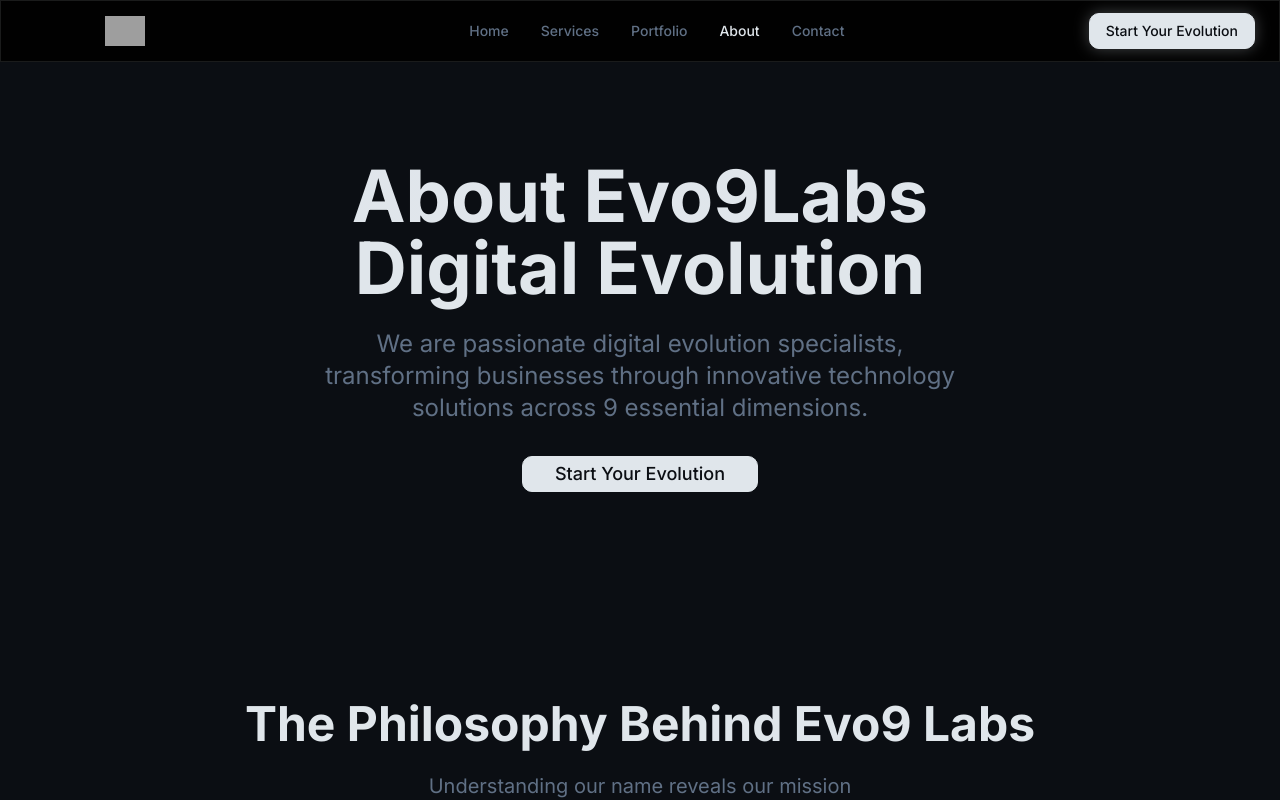
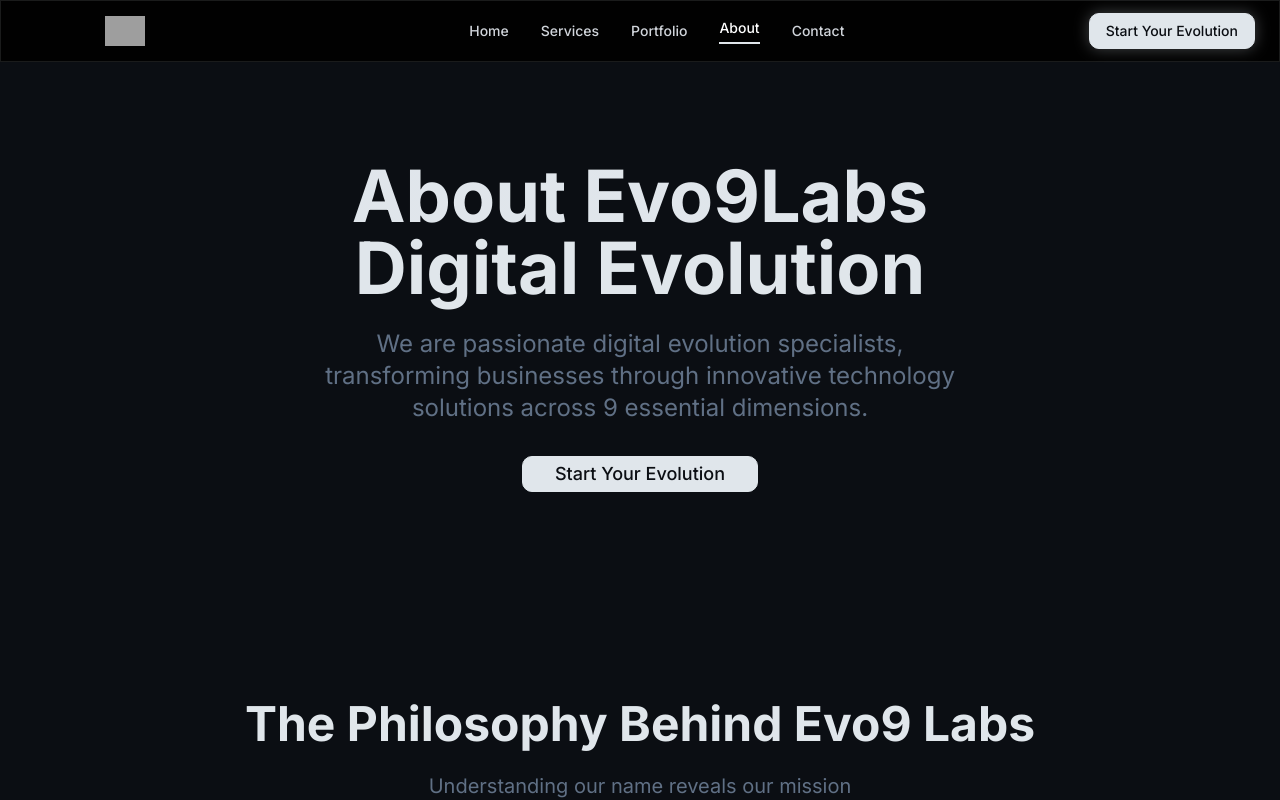
Before and after one commit to evo9labs/evo9labs-website, a Next.js app: page /about in a window 1280 px wide. Shown: the top 800 px of the page. Built offline with nearby package versions, Linux system fonts and the light colour scheme; grey boxes are pictures that could not be loaded.

Commit message:
change nav color

```diff
--- a/components/Navigation.tsx
+++ b/components/Navigation.tsx
@@ -60,8 +60,10 @@ const Navigation = () => {
               <Link
                 key={item.path}
                 href={item.path}
-                className={`text-sm font-medium transition-colors hover:text-primary ${
-                  isActive(item.path) ? "text-primary" : "text-muted-foreground"
+                className={`text-sm font-medium transition-colors ${
+                  isActive(item.path)
+                    ? "text-white border-b-2 border-primary pb-1" // active link
+                    : "text-gray-300 hover:text-white" // default
                 }`}
               >
                 {item.name}
@@ -100,17 +102,18 @@ const Navigation = () => {
                   key={item.path}
                   href={item.path}
                   onClick={() => setIsMobileMenuOpen(false)}
-                  className={`text-sm font-medium transition-colors hover:text-primary ${
+                  className={`text-base font-medium transition-colors pl-3 ${
                     isActive(item.path)
-                      ? "text-primary"
-                      : "text-muted-foreground"
+                      ? "text-white border-l-4 border-primary" // active item
+                      : "text-gray-300 hover:text-white" // default
                   }`}
                 >
                   {item.name}
                 </Link>
               ))}
+
               <Link href="/contact" onClick={() => setIsMobileMenuOpen(false)}>
-                <Button className="btn-evolution w-full">
+                <Button className="btn-evolution w-full mt-2">
                   Start Your Evolution
                 </Button>
               </Link>
```
